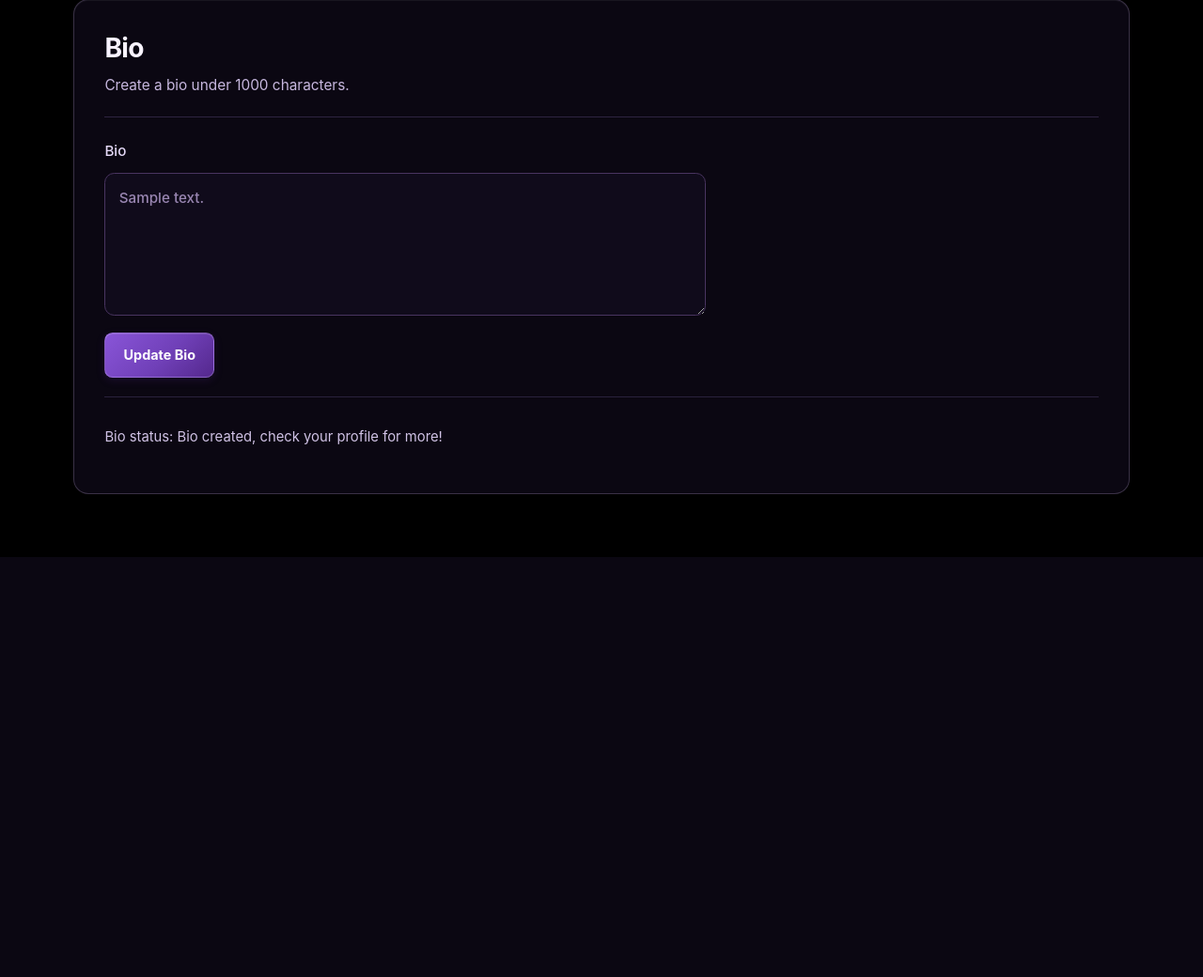
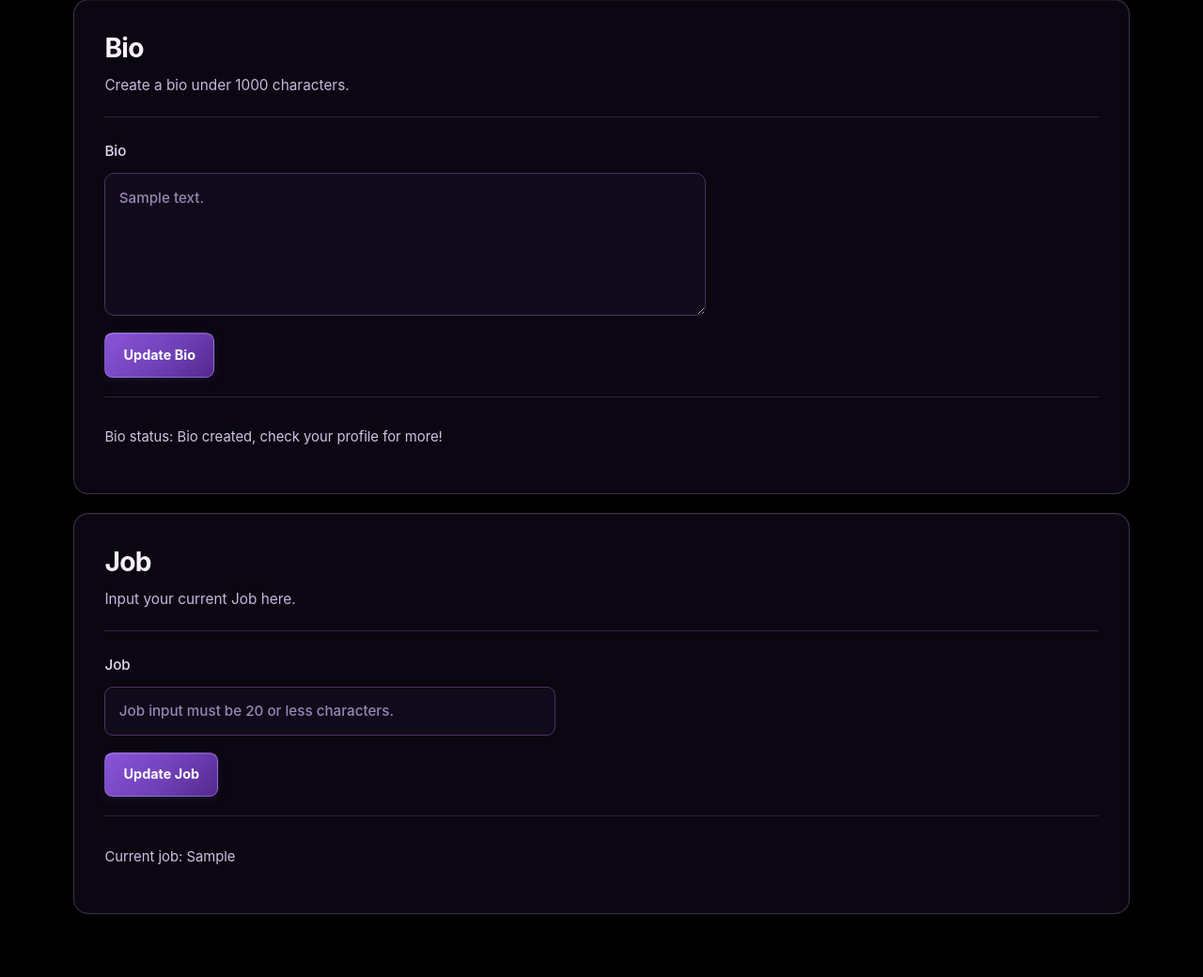
Before and after one commit to Deedacruh/Goal_Mole, a Flask app: template templates/settings.html in a window 1280 px wide. Shown: the part 2177-3217 px from the top of the page at 94% size. Before the commit the page ends 2770 px from the top, so only its background shows below. Run offline with Flask 3, Linux system fonts and the light colour scheme; the template is opened without the code that fills it: most values are stand-ins (such as "Sample title", 1, 10 or a date in 2020).

Commit message:
Add Job sector

```diff
--- a/app.py
+++ b/app.py
@@ -597,12 +597,26 @@ def get_settings():
         current_bio_displayed = current_bio_displayed[0]
     else:
         current_bio_displayed = None
+    with sqlite3.connect(os.path.join(currentdirectory, "user_settings.db")) as connection:
+            current_job_displayed = connection.execute(
+                """
+                    SELECT job
+                    FROM user_settings
+                    WHERE username = ?
+                """,
+                (user["username"],)
+            ).fetchone()
+    if current_job_displayed:
+        current_job_displayed = current_job_displayed[0]
+    else:
+        current_job_displayed = None
     return render_template(
         "settings.html",
         user=user,
         current_email_displayed=current_email_displayed,
         current_pronouns_displayed=current_pronouns_displayed,
-        current_bio_displayed=current_bio_displayed
+        current_bio_displayed=current_bio_displayed,
+        current_job_displayed=current_job_displayed
     )
 #current_pronouns_displayed=current_pronouns_displayed
 
@@ -807,6 +821,34 @@ def add_bio():
         )
     return redirect("/settings")
 
+@app.route("/add_job", methods=["POST"])
+def add_job():
+    user = session.get("user")
+    if not user:
+        return redirect("/")
+    inputted_job = request.form.get("job")
+    if not inputted_job:
+        with sqlite3.connect(os.path.join(currentdirectory, "user_settings.db")) as connection:
+            connection.execute(
+                """
+                    UPDATE user_settings
+                    SET job = ?
+                    WHERE username = ?
+                """,
+                ("", user["username"]) # on settings and profile this should be unemployed.
+            )
+        return redirect("/settings")
+    with sqlite3.connect(os.path.join(currentdirectory, "user_settings.db")) as connection:
+        connection.execute(
+            """
+                UPDATE user_settings
+                SET job = ?
+                WHERE username = ?
+            """,
+            (inputted_job, user["username"])
+        )
+    return redirect("/settings")
+
 # Keep this at the bottom. This is what starts the server.
 if __name__ == "__main__":
     app.run(debug=True)
--- a/templates/settings.html
+++ b/templates/settings.html
@@ -165,7 +165,7 @@
         </div>
 
         <form action="/add_pronouns" method="POST"
-              class="settings-form">
+            class="settings-form">
 
             <label id="change_pronouns" class="field-label">
                 Pronouns
@@ -200,7 +200,7 @@
     <!-- BIO SECTION -->
     <section class="settings-section" id="bio-section">
         <div class="section-heading">
-            <h2 id="pronouns_section_title">Bio</h2>
+            <h2 id="bio_section_title">Bio</h2>
             <p>Create a bio under 1000 characters.</p>
         </div>
 
@@ -235,7 +235,46 @@
             {% endif %}
         </div>
     </section>
+
     <!-- JOB SECTION -->
+
+    <section class="settings-section" id="job-section">
+        <div class="section-heading">
+            <h2 id="job_section_title">Job</h2>
+            <p>Input your current Job here.</p>
+        </div>
+
+        <form action="/add_job" method="POST"
+            class="settings-form">
+
+            <label id="change_job" class="field-label">
+                Job
+                <input
+                    type="text"
+                    name="job"
+                    placeholder="Job input must be 20 or less characters."
+                    maxlength="20"
+                >
+            </label>
+
+            <button type="submit" id="submit_job_changes"
+                class="settings-button">
+                Update Job
+            </button>
+        </form>
+
+        <div class="settings-status">
+            {% if current_job_displayed == "" %}
+                <p id="current_email_displayed">
+                    Current job: Unemployed
+                </p>
+            {% else %}
+                <p id="current_email_displayed">
+                    Current job: {{ current_job_displayed }}
+                </p>
+            {% endif %}
+        </div>
+    </section>
 </div>
 
 
@@ -1066,7 +1105,29 @@
         -webkit-backdrop-filter: blur(10px);
         backdrop-filter: blur(10px);
     }
+    /* JOB SECTION */
+    #job-section {
+        background: rgba(20, 14, 34, 0.55);
+        -webkit-backdrop-filter: blur(16px);
+        backdrop-filter: blur(16px);
 
+        border: 1px solid rgba(221, 199, 255, 0.22);
+        border-radius: 1rem;
+
+        box-shadow:
+            0 8px 32px rgba(0, 0, 0, 0.16),
+            inset 0 1px rgba(255, 255, 255, 0.06);
+    }
+
+    /* JOB SECTION — LIGHT MODE */
+    body.light-mode #job-section {
+        background: rgba(255, 255, 255, 0.55);
+        -webkit-backdrop-filter: blur(16px);
+        backdrop-filter: blur(16px);
+
+        border-color: rgba(210, 192, 238, 0.65);
+        box-shadow: 0 8px 32px rgba(75, 42, 115, 0.07);
+    }
 </style>
 
 {% endblock %}
```
Also changed, not shown: user_settings.db.
